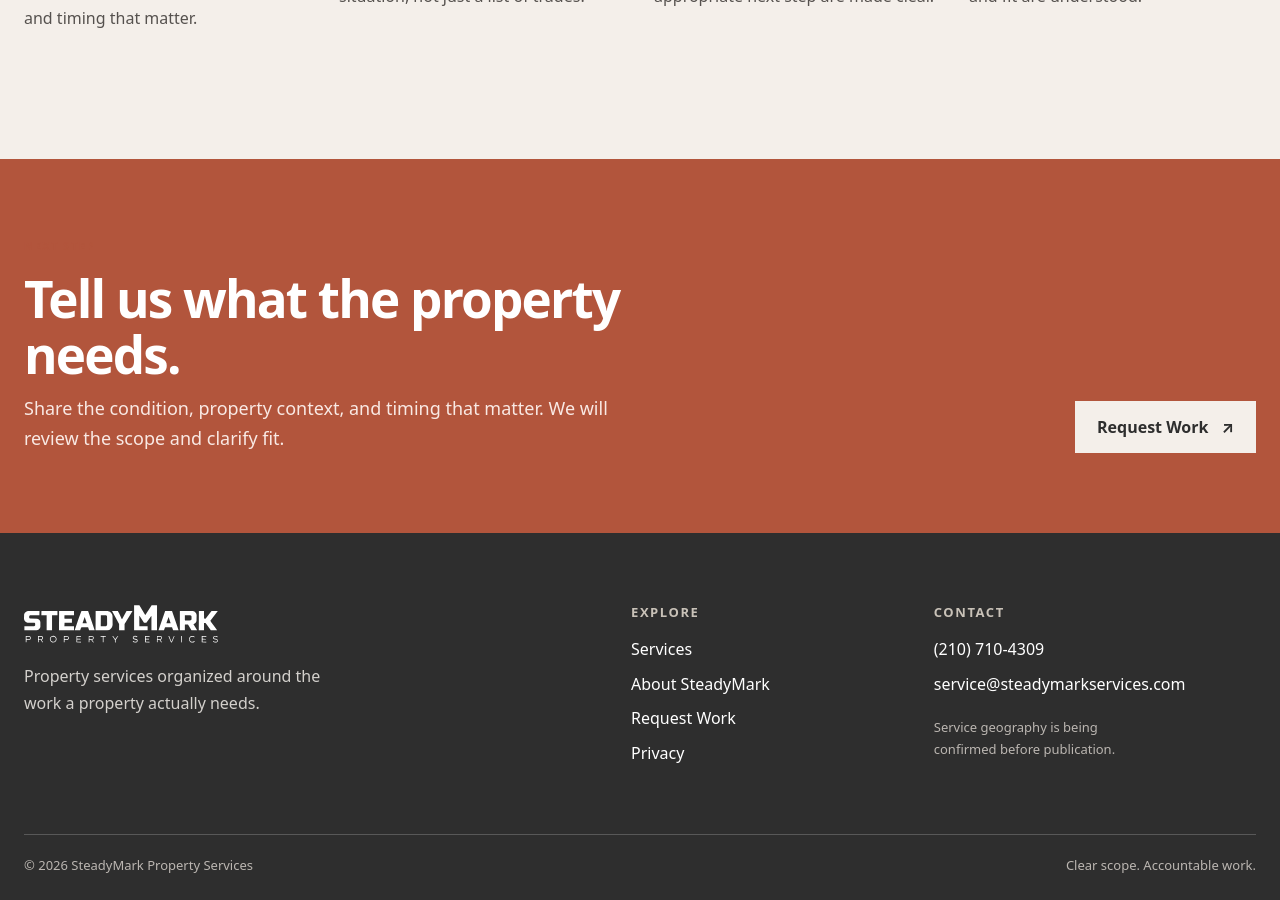
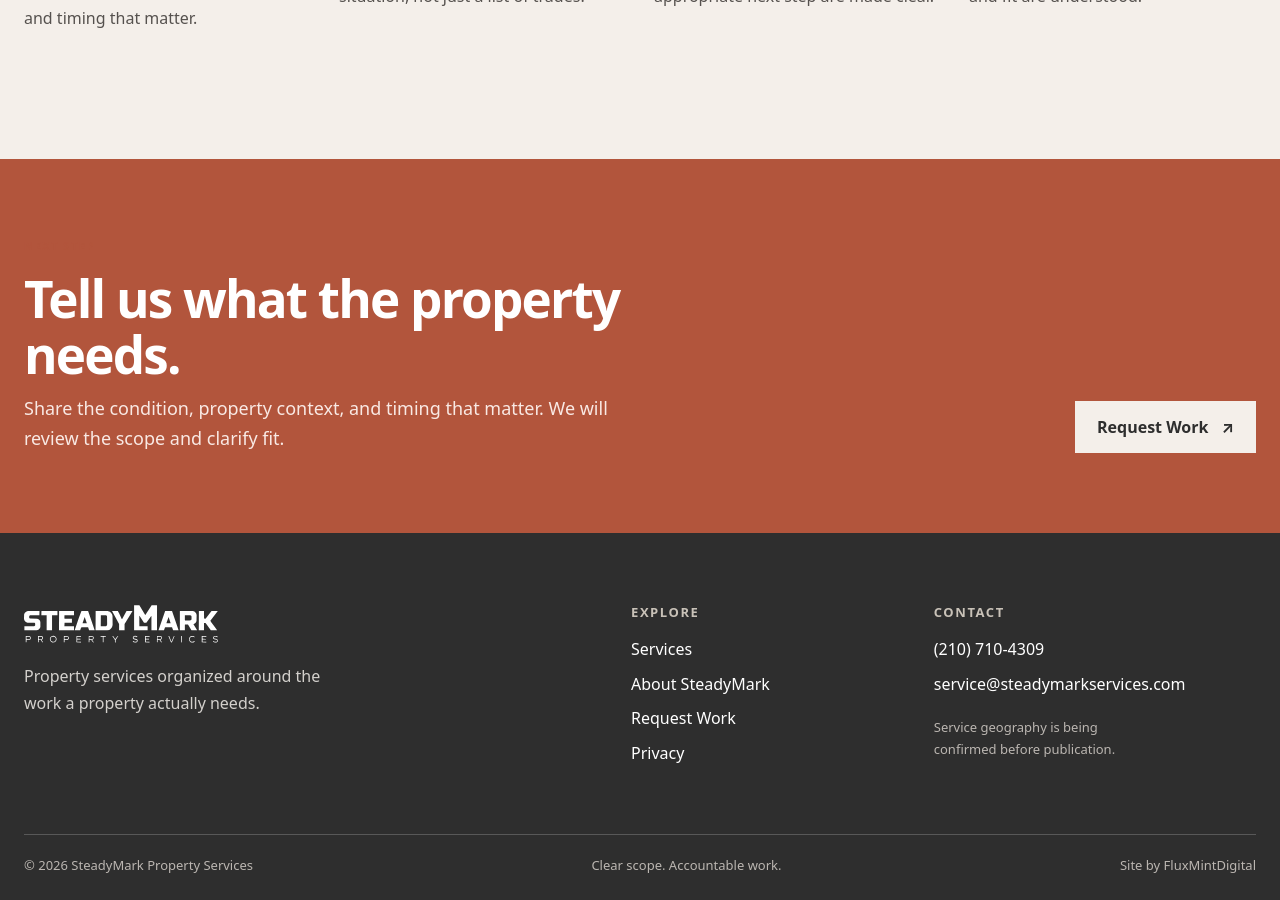
Before and after one commit to fluxmintdigital/steadymarkservices, a Jekyll site: the page built from index.md, in a window 1280 px wide and 900 px high, scrolled down 4845 px. Built offline with Jekyll 4.4.1, drawn with Linux system fonts in a browser that asks for light colours.

Commit message:
Add quiet FluxMintDigital site credit

```diff
--- a/_includes/footer.html
+++ b/_includes/footer.html
@@ -18,5 +18,5 @@
       <p class="footer-muted">Service geography is being confirmed before publication.</p>
     </div>
   </div>
-  <div class="wrap footer-bottom"><span>© {{ site.time | date: '%Y' }} SteadyMark Property Services</span><span>Clear scope. Accountable work.</span></div>
+  <div class="wrap footer-bottom"><span>© {{ site.time | date: '%Y' }} SteadyMark Property Services</span><span>Clear scope. Accountable work.</span><span>Site by <a href="https://fluxmintdigital.com">FluxMintDigital</a></span></div>
 </footer>
```
